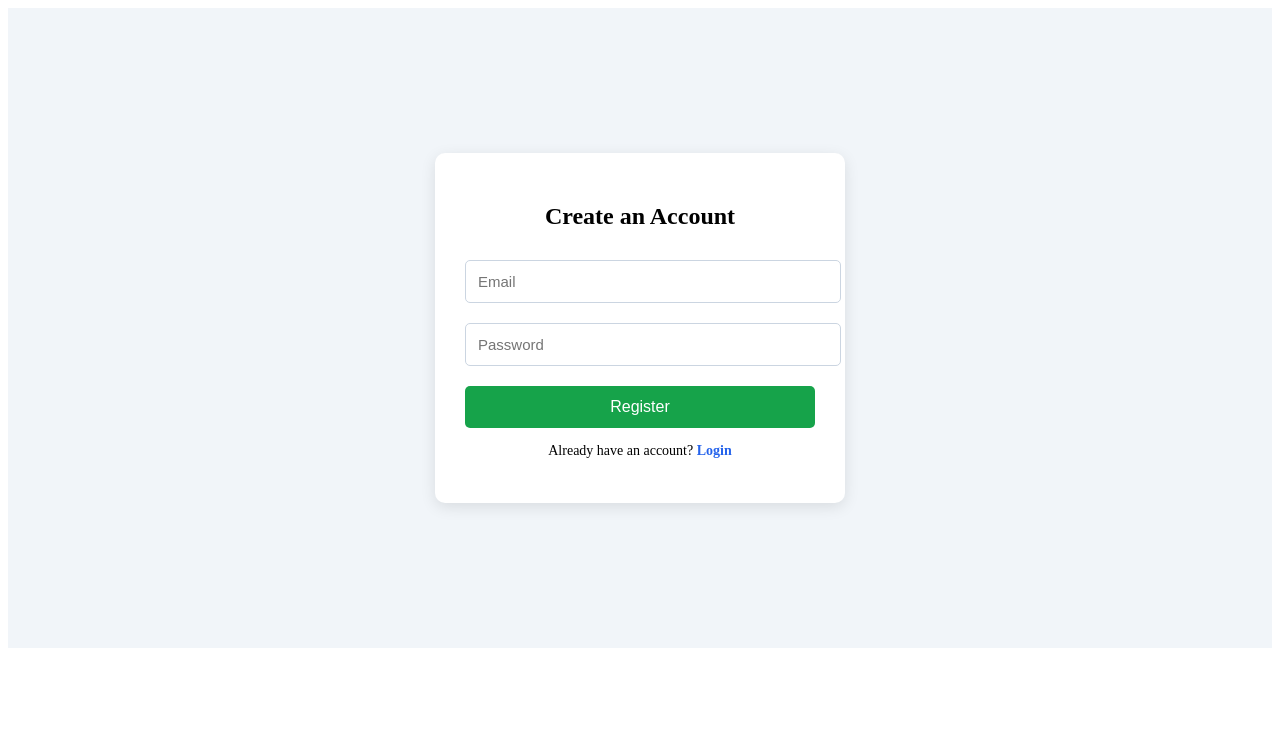
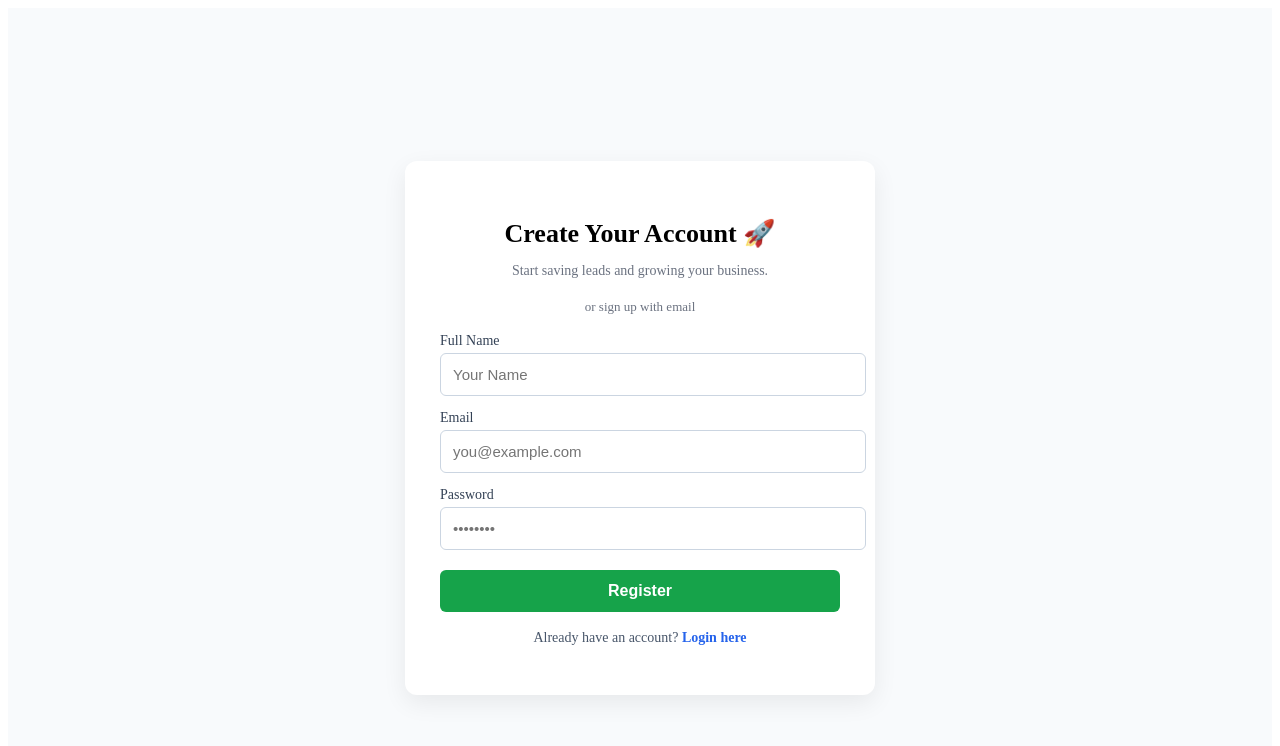
Before and after one commit to sahil78272026/business_scanner_frontend, a React (Vite) app: page /register in a window 1280 px wide. Shown: the top 746 px of the page. Built offline with nearby package versions, Linux system fonts and the light colour scheme; no server answers.

Commit message:
added google sso

```diff
--- a/index.html
+++ b/index.html
@@ -9,5 +9,6 @@
   <body>
     <div id="root"></div>
     <script type="module" src="/src/main.jsx"></script>
+    <script src="https://accounts.google.com/gsi/client" async defer></script>
   </body>
 </html>
--- a/package.json
+++ b/package.json
@@ -12,6 +12,7 @@
   "dependencies": {
     "react": "^19.2.0",
     "react-dom": "^19.2.0",
+    "react-google-login": "^5.2.2",
     "react-router-dom": "^7.9.6"
   },
   "devDependencies": {
--- a/src/components/LoginPage.jsx
+++ b/src/components/LoginPage.jsx
@@ -1,55 +1,92 @@
-import { useState } from "react";
-import { loginUser } from "../api";
+import { useEffect } from "react";
+import { loginWithPassword } from "../api";
 
 export default function LoginPage() {
-  const [email, setEmail] = useState("");
-  const [password, setPassword] = useState("");
-  const [error, setError] = useState("");
+  useEffect(() => {
+    /* global google */
+    if (!window.google) return;
 
-  const handleLogin = async () => {
-    setError("");
+    google.accounts.id.initialize({
+      client_id: import.meta.env.VITE_GOOGLE_CLIENT_ID,
+      callback: handleGoogleResponse,
+    });
 
-    const data = await loginUser(email, password);
+    google.accounts.id.renderButton(
+      document.getElementById("google-login-btn"),
+      { theme: "filled_blue", size: "large", width: 280 }
+    );
+  }, []);
 
-    if (data.token) {
-      localStorage.setItem("token", data.token);
-      window.location.href = "/";
-      return;
+  const handleGoogleResponse = async (response) => {
+    try {
+      const res = await fetch(`${import.meta.env.VITE_API_BASE}/api/auth/google`, {
+        method: "POST",
+        headers: { "Content-Type": "application/json" },
+        body: JSON.stringify({ credential: response.credential }),
+      });
+      const data = await res.json();
+      if (res.ok && data.token) {
+        localStorage.setItem("token", data.token);
+        window.location.href = "/";
+      } else {
+        alert(data.error || "Google sign-in failed");
+      }
+    } catch (err) {
+      console.error(err);
+      alert("An error occurred during Google sign-in");
     }
+  };
 
-    if (data.error) setError(data.error);
+  const onSubmit = async (e) => {
+    e.preventDefault();
+    const form = e.target;
+    const email = form.email.value.trim();
+    const password = form.password.value;
+
+    try {
+      const data = await loginWithPassword({ email, password });
+      if (data.token) {
+        localStorage.setItem("token", data.token);
+        window.location.href = "/";
+      } else {
+        alert(data.error || "Invalid credentials");
+      }
+    } catch (err) {
+      console.error(err);
+      alert("Login error");
+    }
   };
 
   return (
     <div style={styles.container}>
       <div style={styles.card}>
-        <h2 style={styles.heading}>Login to Your Account</h2>
+        <h2 style={styles.title}>Welcome Back 👋</h2>
+        <p style={styles.subtitle}>Log in to continue growing your leads.</p>
 
-        {error && <p style={styles.error}>{error}</p>}
+        <div id="google-login-btn" style={{ marginBottom: 18 }}></div>
 
-        <input
-          style={styles.input}
-          placeholder="Email"
-          value={email}
-          onChange={(e) => setEmail(e.target.value)}
-        />
+        <div style={styles.divider}>or continue with email</div>
 
-        <input
-          style={styles.input}
-          placeholder="Password"
-          type="password"
-          value={password}
-          onChange={(e) => setPassword(e.target.value)}
-        />
+        <form onSubmit={onSubmit} style={styles.form}>
+          <div>
+            <label style={styles.label}>Email</label>
+            <input name="email" type="email" placeholder="you@example.com" style={styles.input} required />
+          </div>
 
-        <button style={styles.button} onClick={handleLogin}>
-          Login
-        </button>
+          <div>
+            <label style={styles.label}>Password</label>
+            <input name="password" type="password" placeholder="••••••••" style={styles.input} required />
+          </div>
+
+          <button type="submit" style={styles.button}>
+            Login
+          </button>
+        </form>
 
         <p style={styles.registerText}>
-          Don’t have an account?{" "}
+          Not registered yet?{" "}
           <a href="/register" style={styles.link}>
-            Register
+            Create an account
           </a>
         </p>
       </div>
@@ -57,58 +94,80 @@ export default function LoginPage() {
   );
 }
 
+// 👉 Modern SaaS Styles
 const styles = {
   container: {
+    minHeight: "100vh",
     display: "flex",
     justifyContent: "center",
     alignItems: "center",
-    minHeight: "80vh",
-    background: "#f1f5f9",
+    background: "#f8fafc",
+    padding: "20px",
   },
   card: {
+    width: "100%",
+    maxWidth: "400px",
     background: "white",
-    padding: "30px",
-    borderRadius: "10px",
-    width: "350px",
-    boxShadow: "0 4px 15px rgba(0,0,0,0.1)",
+    padding: "35px",
+    borderRadius: "12px",
+    boxShadow: "0 8px 25px rgba(0,0,0,0.07)",
     textAlign: "center",
   },
-  heading: {
+  title: {
+    fontSize: "26px",
+    fontWeight: "700",
+    marginBottom: "5px",
+  },
+  subtitle: {
+    color: "#6b7280",
     marginBottom: "20px",
+    fontSize: "14px",
+  },
+  divider: {
+    fontSize: "13px",
+    color: "#6b7280",
+    margin: "12px 0 18px",
+    position: "relative",
+  },
+  form: {
+    textAlign: "left",
+  },
+  label: {
+    display: "block",
+    marginBottom: "4px",
+    fontSize: "14px",
+    fontWeight: "500",
+    color: "#334155",
   },
   input: {
     width: "100%",
     padding: "12px",
-    margin: "10px 0",
-    borderRadius: "5px",
+    borderRadius: "6px",
     border: "1px solid #cbd5e1",
+    marginBottom: "14px",
     fontSize: "15px",
+    outline: "none",
   },
   button: {
     width: "100%",
     padding: "12px",
     background: "#2563eb",
     color: "white",
+    fontWeight: "600",
+    borderRadius: "6px",
     border: "none",
-    borderRadius: "5px",
-    marginTop: "10px",
     cursor: "pointer",
+    marginTop: "6px",
     fontSize: "16px",
   },
-  error: {
-    color: "red",
-    background: "#ffe4e6",
-    padding: "8px",
-    borderRadius: "5px",
+  registerText: {
+    marginTop: "18px",
     fontSize: "14px",
-  },
-  registerText: {
-    marginTop: "15px",
-    fontSize: "14px",
+    color: "#475569",
   },
   link: {
     color: "#2563eb",
-    fontWeight: "bold",
+    fontWeight: "600",
     textDecoration: "none",
   },
 };
--- a/src/components/RegisterPage.jsx
+++ b/src/components/RegisterPage.jsx
@@ -1,55 +1,97 @@
-import { useState } from "react";
-import { registerUser } from "../api";
+import { useEffect } from "react";
+import { registerWithPassword } from "../api";
 
 export default function RegisterPage() {
-  const [email, setEmail] = useState("");
-  const [password, setPassword] = useState("");
-  const [msg, setMsg] = useState("");
+  useEffect(() => {
+    /* global google */
+    if (!window.google) return;
 
-  const handleRegister = async () => {
-    setMsg("");
+    google.accounts.id.initialize({
+      client_id: import.meta.env.VITE_GOOGLE_CLIENT_ID,
+      callback: handleGoogleResponse,
+    });
 
-    const data = await registerUser(email, password);
+    google.accounts.id.renderButton(
+      document.getElementById("google-register-btn"),
+      { theme: "filled_blue", size: "large", width: 280 }
+    );
+  }, []);
 
-    if (data.message === "User registered successfully") {
-      window.location.href = "/login";
-      return;
+  const handleGoogleResponse = async (response) => {
+    try {
+      const res = await fetch(`${import.meta.env.VITE_API_BASE}/api/auth/google`, {
+        method: "POST",
+        headers: { "Content-Type": "application/json" },
+        body: JSON.stringify({ credential: response.credential }),
+      });
+
+      const data = await res.json();
+      if (res.ok && data.token) {
+        localStorage.setItem("token", data.token);
+        window.location.href = "/";
+      } else {
+        alert(data.error || "Google sign-up failed");
+      }
+    } catch (err) {
+      console.error(err);
+      alert("Google sign-up error");
     }
+  };
 
-    if (data.error) setMsg(data.error);
+  const onSubmit = async (e) => {
+    e.preventDefault();
+    const form = e.target;
+    const name = form.name.value.trim();
+    const email = form.email.value.trim();
+    const password = form.password.value;
+
+    try {
+      const data = await registerWithPassword({ name, email, password });
+      if (data.token) {
+        localStorage.setItem("token", data.token);
+        window.location.href = "/";
+      } else {
+        alert(data.error || "Registration failed");
+      }
+    } catch (err) {
+      console.error(err);
+      alert("Registration failed");
+    }
   };
 
   return (
     <div style={styles.container}>
       <div style={styles.card}>
-        <h2 style={styles.heading}>Create an Account</h2>
+        <h2 style={styles.title}>Create Your Account 🚀</h2>
+        <p style={styles.subtitle}>Start saving leads and growing your business.</p>
 
-        {msg && <p style={styles.error}>{msg}</p>}
+        <div id="google-register-btn" style={{ marginBottom: 18 }}></div>
 
-        <input
-          style={styles.input}
-          placeholder="Email"
-          type="email"
-          value={email}
-          onChange={(e) => setEmail(e.target.value)}
-        />
+        <div style={styles.divider}>or sign up with email</div>
 
-        <input
-          style={styles.input}
-          placeholder="Password"
-          type="password"
-          value={password}
-          onChange={(e) => setPassword(e.target.value)}
-        />
+        <form onSubmit={onSubmit} style={styles.form}>
+          <div>
+            <label style={styles.label}>Full Name</label>
+            <input name="name" type="text" placeholder="Your Name" style={styles.input} required />
+          </div>
 
-        <button style={styles.button} onClick={handleRegister}>
-          Register
-        </button>
+          <div>
+            <label style={styles.label}>Email</label>
+            <input name="email" type="email" placeholder="you@example.com" style={styles.input} required />
+          </div>
 
-        <p style={styles.loginText}>
+          <div>
+            <label style={styles.label}>Password</label>
+            <input name="password" type="password" placeholder="••••••••" style={styles.input} required />
+          </div>
+
+          <button type="submit" style={styles.button}>Register</button>
+        </form>
+
+        <p style={styles.text}>
           Already have an account?{" "}
           <a href="/login" style={styles.link}>
-            Login
+            Login here
           </a>
         </p>
       </div>
@@ -57,58 +99,80 @@ export default function RegisterPage() {
   );
 }
 
+// 👉 Matching SaaS Styles
 const styles = {
   container: {
+    minHeight: "100vh",
     display: "flex",
     justifyContent: "center",
     alignItems: "center",
-    minHeight: "80vh",
-    background: "#f1f5f9",
+    background: "#f8fafc",
+    padding: "20px",
   },
   card: {
+    width: "100%",
+    maxWidth: "400px",
     background: "white",
-    padding: "30px",
-    borderRadius: "10px",
-    width: "350px",
-    boxShadow: "0 4px 15px rgba(0,0,0,0.1)",
+    padding: "35px",
+    borderRadius: "12px",
+    boxShadow: "0 8px 25px rgba(0,0,0,0.07)",
     textAlign: "center",
   },
-  heading: {
+  title: {
+    fontSize: "26px",
+    fontWeight: "700",
+    marginBottom: "5px",
+  },
+  subtitle: {
+    color: "#6b7280",
     marginBottom: "20px",
+    fontSize: "14px",
+  },
+  divider: {
+    fontSize: "13px",
+    color: "#6b7280",
+    margin: "12px 0 18px",
+    position: "relative",
+  },
+  form: {
+    textAlign: "left",
+  },
+  label: {
+    display: "block",
+    marginBottom: "4px",
+    fontSize: "14px",
+    fontWeight: "500",
+    color: "#334155",
   },
   input: {
     width: "100%",
     padding: "12px",
-    margin: "10px 0",
-    borderRadius: "5px",
+    borderRadius: "6px",
     border: "1px solid #cbd5e1",
+    marginBottom: "14px",
     fontSize: "15px",
+    outline: "none",
   },
   button: {
     width: "100%",
     padding: "12px",
     background: "#16a34a",
     color: "white",
+    fontWeight: "600",
+    borderRadius: "6px",
     border: "none",
-    borderRadius: "5px",
-    marginTop: "10px",
     cursor: "pointer",
+    marginTop: "6px",
     fontSize: "16px",
   },
-  error: {
-    color: "red",
-    background: "#ffe4e6",
-    padding: "8px",
-    borderRadius: "5px",
+  text: {
+    marginTop: "18px",
     fontSize: "14px",
-  },
-  loginText: {
-    marginTop: "15px",
-    fontSize: "14px",
+    color: "#475569",
   },
   link: {
     color: "#2563eb",
-    fontWeight: "bold",
+    fontWeight: "600",
     textDecoration: "none",
   },
 };
```
Also changed, not shown: src/App.jsx (+9 -4 lines), src/api.js (+23 -1 lines), 1 other file (tests, documents, lock files or other folders).
